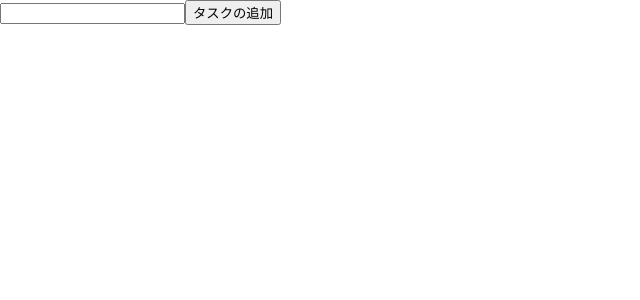
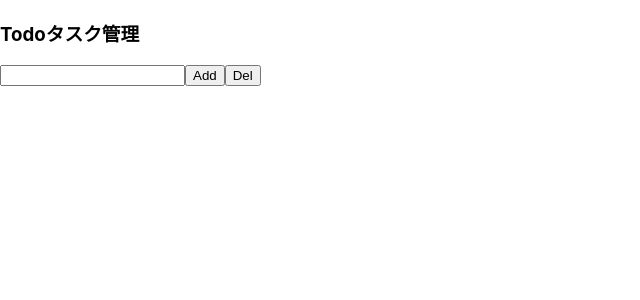
Before and after one commit to MizuguchiAkito/todo-list-react, a React (Create React App) app in the folder todo-list-react/: page / in a window 1280 px wide. Shown: the top 300 px of the page, without its empty margins (0-640 px from the left). Built offline with nearby package versions, Linux system fonts and the light colour scheme.

Commit message:
[add]delete todo task

```diff
--- a/todo-list-react/src/App.js
+++ b/todo-list-react/src/App.js
@@ -11,6 +11,7 @@ const App = () => {
   const [todos, setTodos] = useState([]);
 
   const toggleTodo = (id) => {
+    // タスクのチェック反転処理
     const newTodos = [...todos];
     const todo = newTodos.find((todo) => todo.id === id);
     todo.completed = !todo.completed;
@@ -18,21 +19,35 @@ const App = () => {
   };
 
   const todoNameRef = useRef();
+    // 要素の参照処理
+
 
   const handleAddTodo = (e) => {
+    // タスクの追加処理
     const name = todoNameRef.current.value;
     if (name === "") return;
+    // タスクが空欄の時、タスクを追加しない処理
+
     setTodos((prevTodos) => {
       return [...prevTodos, { id: uuidv4(), name: name, completed: false }];
     });
     todoNameRef.current.value = null;
   };
 
+  const handleClear = () => {
+    // タスクの削除処理
+    const newTodos = todos.filter((todo) => !todo.completed);
+    // チェックされているタスクだけ削除
+    setTodos(newTodos);
+  };
+
   return (
     <>
+      <h3>Todoタスク管理</h3>
+      <input type="text" name="" id="" ref={todoNameRef} />
+      <button onClick={handleAddTodo}>Add</button>
+      <button onClick={handleClear}>Del</button>
       <TodoList todos={todos} toggleTodo={toggleTodo} />
-      <input type="text" name="" id="" ref={todoNameRef} />
-      <button onClick={handleAddTodo}>タスクの追加</button>
     </>
   );
 };
```
